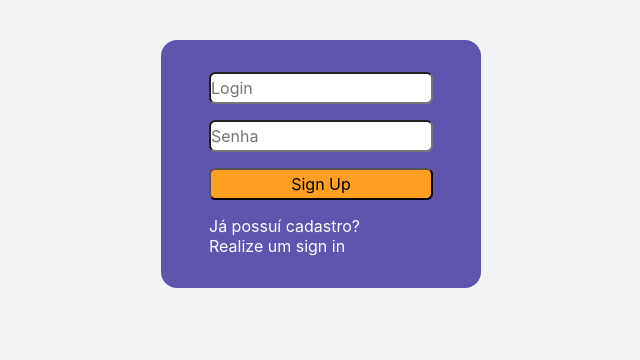
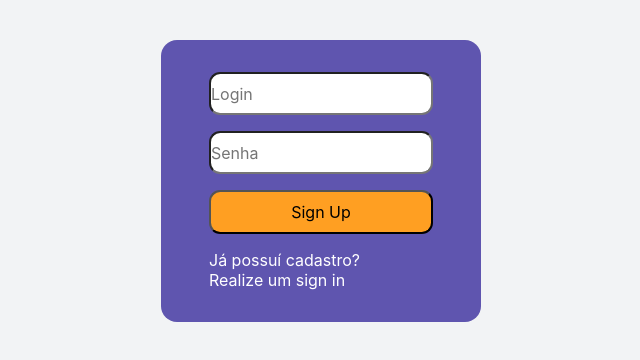
Before and after one commit to santos-gabriel/schelper, a Next.js app: page /signup in a window 1280 px wide. Shown: the top 360 px of the page, without its empty margins (319-959 px from the left). Built offline with nearby package versions, Linux system fonts and the light colour scheme.

Commit message:
Ajustando height e border radius de sign up

```diff
--- a/src/styles/components/SignUp.module.css
+++ b/src/styles/components/SignUp.module.css
@@ -25,8 +25,8 @@
 .signUp div input,
 .signUp div button{
     width: 14rem;
-    height: 2rem;
-    border-radius: 0.4rem;
+    height: 2.7rem;
+    border-radius: 0.7rem;
     margin-bottom: 1rem;
     transition: background-color 0.5s;
 }
```
